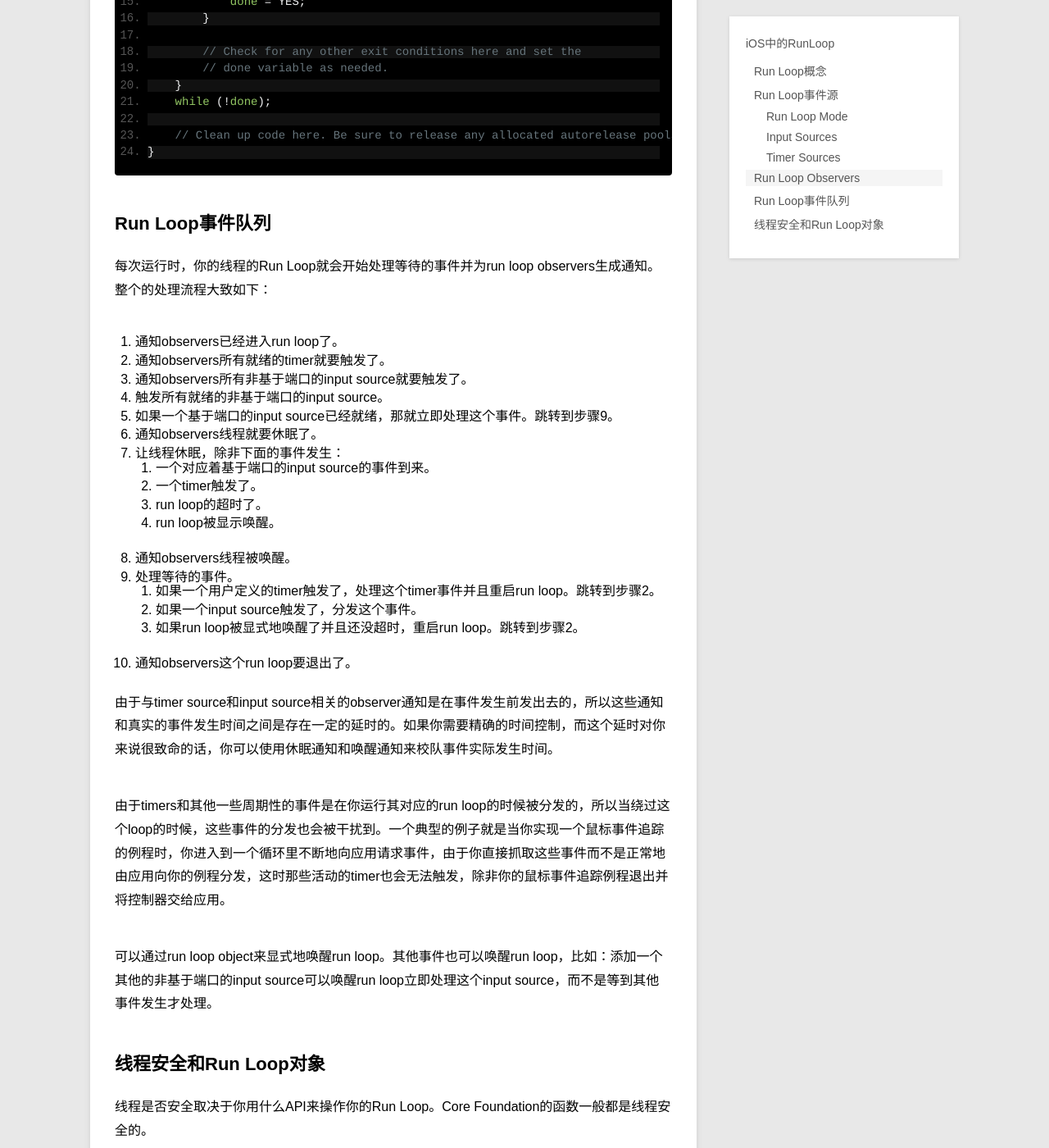
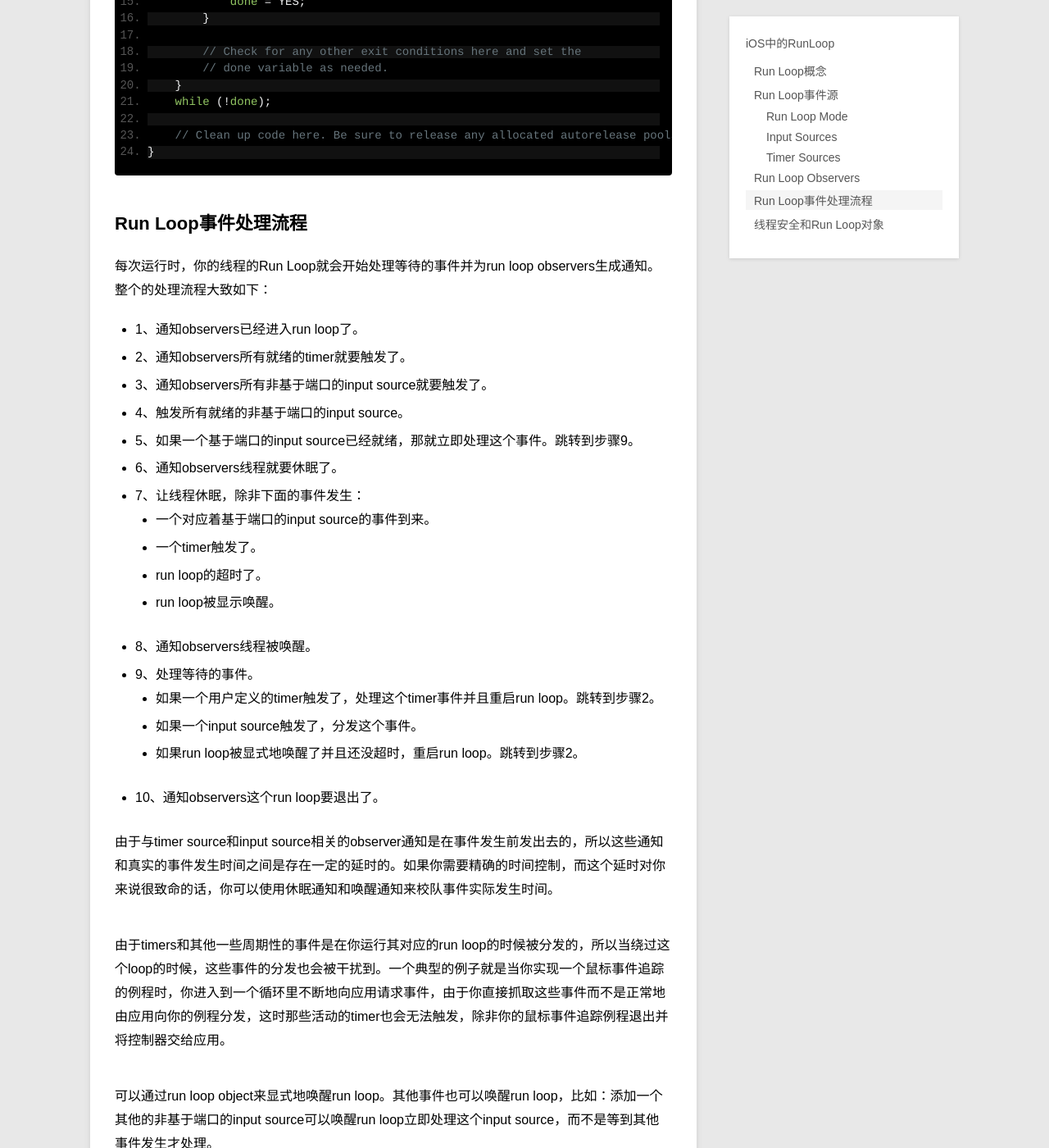
Before and after one commit to samirchen/samirchen.github.io, a Jekyll site: the page built from _posts/blog/2014-10-07-ios-runloop.md, in a window 1280 px wide and 1400 px high, scrolled down 15978 px. Shown: the whole window at 82% size. Built offline with Jekyll 4.4.1, drawn with Linux system fonts in a browser that asks for light colours; Markdown is read by kramdown in place of the engine named in the settings.

Commit message:
edit blog

```diff
--- a/_posts/blog/2014-10-07-ios-runloop.md
+++ b/_posts/blog/2014-10-07-ios-runloop.md
@@ -501,26 +501,26 @@ Timer Source会在预设的时间点同步地分发事件到你的线程上。Ti
 	    // Clean up code here. Be sure to release any allocated autorelease pools.
 	}
 
-##Run Loop事件队列
+##Run Loop事件处理流程
 每次运行时，你的线程的Run Loop就会开始处理等待的事件并为run loop observers生成通知。整个的处理流程大致如下：
 
-1. 通知observers已经进入run loop了。
-2. 通知observers所有就绪的timer就要触发了。
-3. 通知observers所有非基于端口的input source就要触发了。
-4. 触发所有就绪的非基于端口的input source。
-5. 如果一个基于端口的input source已经就绪，那就立即处理这个事件。跳转到步骤9。
-6. 通知observers线程就要休眠了。
-7. 让线程休眠，除非下面的事件发生：
+* 1、通知observers已经进入run loop了。
+* 2、通知observers所有就绪的timer就要触发了。
+* 3、通知observers所有非基于端口的input source就要触发了。
+* 4、触发所有就绪的非基于端口的input source。
+* 5、如果一个基于端口的input source已经就绪，那就立即处理这个事件。跳转到步骤9。
+* 6、通知observers线程就要休眠了。
+* 7、让线程休眠，除非下面的事件发生：
 	* 一个对应着基于端口的input source的事件到来。
 	* 一个timer触发了。
 	* run loop的超时了。
 	* run loop被显示唤醒。
-8. 通知observers线程被唤醒。
-9. 处理等待的事件。
+* 8、通知observers线程被唤醒。
+* 9、处理等待的事件。
 	* 如果一个用户定义的timer触发了，处理这个timer事件并且重启run loop。跳转到步骤2。
 	* 如果一个input source触发了，分发这个事件。
 	* 如果run loop被显式地唤醒了并且还没超时，重启run loop。跳转到步骤2。
-10. 通知observers这个run loop要退出了。
+* 10、通知observers这个run loop要退出了。
 
 由于与timer source和input source相关的observer通知是在事件发生前发出去的，所以这些通知和真实的事件发生时间之间是存在一定的延时的。如果你需要精确的时间控制，而这个延时对你来说很致命的话，你可以使用休眠通知和唤醒通知来校队事件实际发生时间。
 
```
